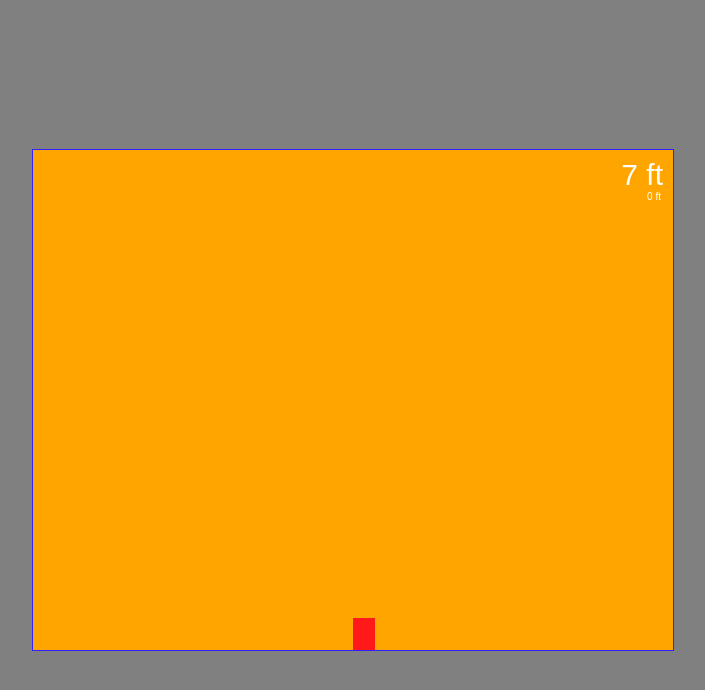
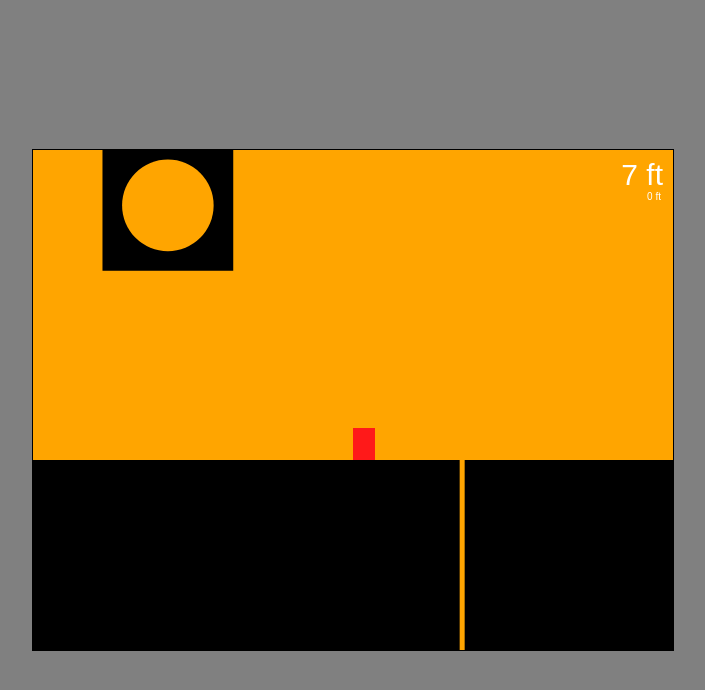
Before and after one commit to natedonato/landslide, a plain HTML site: page index.html in a window 1280 px wide. Shown: the whole page, without its empty margins (287-992 px from the left). Drawn offline with Linux system fonts and the light colour scheme.

Commit message:
Camera tracks player, blocks stack and spawn higher as max block height increases, current height sticks with view area

```diff
--- a/index.html
+++ b/index.html
@@ -10,7 +10,7 @@
 </head>
 <body class="body">
     <div class="full-height">
-    <canvas id="game" style="border:1px solid rgb(47, 32, 255)"></canvas>
+    <canvas id="game" style="border:1px solid black"></canvas>
 
     </div>
     <script src="./landslide.js">
--- a/landslide.js
+++ b/landslide.js
@@ -4,26 +4,22 @@ const canvas = document.getElementById("game");
     canvas.height = 500;
     ctx = canvas.getContext("2d");
 
-
     ///new game setup and properties
     let bgcolor = '#FFA500';
-
+    let rockcolor = '#000000';
+    let friction = 0.85;
+    let gravity = 0.3;
+    //for player
     let playercolor = "#ff1919";
     let initialX = canvas.width / 2;
     let initialY = canvas.height - 50;
     let guyspeed = 10;
-    let friction = 0.85;
-    let gravity = 0.3;
     let keys = {};
-    //for doublejump
     let tooSoon = false;
     let currHeight = 0;
     let maxHeight = 0;
-
-
-    ctx.fillStyle = bgcolor;
-    ctx.fillRect(0, 0, canvas.width, canvas.height);
-    ctx.fillStyle = '#000000';
+    let offset = 0;
+    let maxrockHeight = 0;
 
     let guy = {
         pos: {
@@ -40,58 +36,97 @@ const canvas = document.getElementById("game");
         jumps: 0,
         airborne: true,
     };
+    //for main loop
+    let end = 0;
+    let dt = 0;
+
+    //for rocks
+    let rocks = [];
+    let minSize = 80;
+    let maxSize = 180;
+    let minX = 0;
+    let maxX = canvas.width;
+    let lastRock = 1000;
+    let rockInterval = 2000;
+
+    rocks.push(
+    );
 
 
+    const rockGenerator = (timestamp) => {
+        if(timestamp - lastRock > rockInterval){
+            lastRock = timestamp;
 
+            let size = minSize + Math.random() * (maxSize-minSize);
+            rocks.push({
+                pos: {x: Math.random() * (maxX -size),
+                    y: -220 - maxrockHeight, //might need to make max square height for offset
+                },
+                width: size,
+                height: size,
+                falling: true
+            });
+        }
+    };
 
-
-
-
-
-
-
-
-
-
-
+    //DRAWING STUFF
+    //initial fill in bg
+    ctx.fillStyle = bgcolor;
+    ctx.fillRect(0, 0, canvas.width, canvas.height);
+    ctx.fillStyle = '#000000';
 
     const drawGuy = () => {
-                ctx.fillStyle = "#ff1919";
-
-         //ctx.fillRect(guy.pos.x, guy.pos.y, guy.width, guy.height);
-
+        ctx.fillStyle = "#ff1919";
         //leans guy to side with x - velocity
-
         ctx.save();
         ctx.translate(guy.pos.x + guy.width / 2, guy.pos.y + guy.height);
         ctx.rotate(guy.vel.x * 2 * Math.PI / 180);
         ctx.fillRect(-guy.width/2, -guy.height, guy.width, guy.height);
         ctx.restore();
 
+        ctx.fillStyle= "#ffffff";
+        ctx.textAlign = "end";
+        ctx.font = "30px Arial";
+        ctx.fillText(Math.floor(maxHeight/10) + ' ft', canvas.width - 10, 35 - offset);
+        ctx.font = "10px Arial";
+        ctx.fillText(Math.floor(currHeight/10) + ' ft', canvas.width - 10 - 2, 50 - offset);
+    };
+
+    const drawRocks = () => {
+
+        rocks.forEach( rock => {
+            ctx.fillStyle = rockcolor;
+            ctx.fillRect(rock.pos.x, rock.pos.y, rock.width, rock.height);
+
+            ctx.fillStyle = bgcolor;
+            ctx.beginPath();
+            ctx.arc(rock.pos.x + (rock.width / 2), rock.pos.y + (rock.width / 2), rock.width / 2 * 0.7 , 0, 2 * Math.PI);
+            ctx.fill();
+            }
+        );
+    };
+
+    const draw = () => {
+
+        drawRocks();
+        drawGuy();
+    };
 
 
 
+    //moving stuff
+    const updatePos = (dt) => {
+        if(isNaN(dt)){
+            dt = 1;
+        }
 
-        //guy height stuff
-        currHeight = Math.floor((500 - guy.pos.y - guy.height)/10);
-        if(currHeight > maxHeight){
-        maxHeight = currHeight;
-        }
-        ctx.fillStyle= "#ffffff";
-        ctx.textAlign = "end";
-        ctx.font = "30px Arial";
-        ctx.fillText(maxHeight + ' ft', canvas.width - 10, 35);
-        ctx.font = "10px Arial";
-        ctx.fillText(currHeight + ' ft', canvas.width - 10 - 2, 50);
-
+        handleKeys();
+        updateGuyPos(dt);
+        updateRockPos(dt);
     };
 
     const updateGuyPos = (dt) => {
-        if(isNaN(dt)){
-            dt = 1;
-        }
-        handleKeys();
-
+        //wraparound
         if(guy.pos.x > canvas.width - guy.width / 2)
         {guy.pos.x = -4;}
         else if
@@ -99,17 +134,52 @@ const canvas = document.getElementById("game");
 
         guy.pos.x += guy.vel.x * dt;
         guy.pos.y += guy.vel.y * dt;
+
         if(guy.pos.y >= canvas.height - guy.height)
         {guy.pos.y = canvas.height - guy.height;
         guy.jumps = 2;
         guy.airborne = false;
         }
+
+        //guy height stuff
+        currHeight = (500 - guy.pos.y - guy.height);
+        if(currHeight > maxHeight){maxHeight = currHeight;}
+
+    };
+
+    const updateRockPos = (dt) => {
+        rocks.forEach( rock => {
+            if(rock.falling){
+                rock.pos.y += 2 * dt;
+                if(rock.pos.y + rock.height >= canvas.height){
+                    rock.pos.y = canvas.height - rock.height;
+                    rock.falling = false;
+                    maxrockHeight = rock.pos.y;
+                }
+
+                rocks.forEach (rock2 => {
+                    if(rock2 !== rock)
+                    checkRockCollision(rock, rock2);
+                });
+            }
+        });
+    };
+
+    const checkRockCollision = (rock1, rock2) => {
+        if(rock1.pos.x < rock2.pos.x + rock2.width &&
+            rock2.pos.x < rock1.pos.x + rock1.width  &&
+            rock1.pos.y < rock2.pos.y + rock2.height &&
+            rock2.pos.y < rock1.pos.y + rock1.height
+            ){
+                //collision has occured
+                rock1.falling = false;
+                rock2.falling = false;
+            }
     };
 
 
 
-    //39 = right arrow,  37 = left arrow
-
+    //39 = right arrow,  37 = left arrow, 38 = up arrow
     const handleKeys = () => {
         if(keys[38]){
 
@@ -118,7 +188,7 @@ const canvas = document.getElementById("game");
 
             if(guy.jumps === 2){
             guy.vel.y = -8;
-            }else{guy.vel.y = -6}
+            }else{guy.vel.y = -6;}
             guy.airborne = true;
             guy.jumps -= 1;
             setTimeout(()=> tooSoon = false, 300);
@@ -142,25 +212,26 @@ const canvas = document.getElementById("game");
     };
 
 
-
-    //setting up some vars for main loop
-    let end = 0;
-    let dt = 0;
-
     //main loop of game
     const update = (timestamp) => {
         dt = (timestamp - end) / 10;
 
+        rockGenerator(timestamp);
+        updatePos(dt);
 
+        ctx.save();
+        offset = currHeight - 190;
+        ctx.translate(0, offset);
+        ctx.clearRect(0, 0 - offset, canvas.width, canvas.height);
+        ctx.fillStyle = bgcolor;
+        ctx.fillRect(0, 0 - offset, canvas.width, canvas.height);
+        ctx.fillStyle = '#000000';
+        ctx.fillRect(0, canvas.height, canvas.width * 2/3, 500);
 
-        ctx.fillStyle = bgcolor;
-        ctx.fillRect(0, 0, canvas.width, canvas.height);
-        ctx.fillStyle = '#000000';
+        ctx.fillRect(canvas.width*2/3 + 5, canvas.height, canvas.width * 1/3, 500);
 
-        updateGuyPos(dt);
-        drawGuy();
-
-
+        draw();
+        ctx.restore();
 
         end = timestamp;
         requestAnimationFrame(update);
@@ -173,12 +244,10 @@ const canvas = document.getElementById("game");
 window.addEventListener("keydown", function(e) {
     e.preventDefault();
     keys[e.keyCode] = true;
-    console.log(keys);
 });
 
 window.addEventListener("keyup", function(e) {
     keys[e.keyCode] = false;
-    console.log(keys);
 });
 
 window.addEventListener("load", function () {
```
